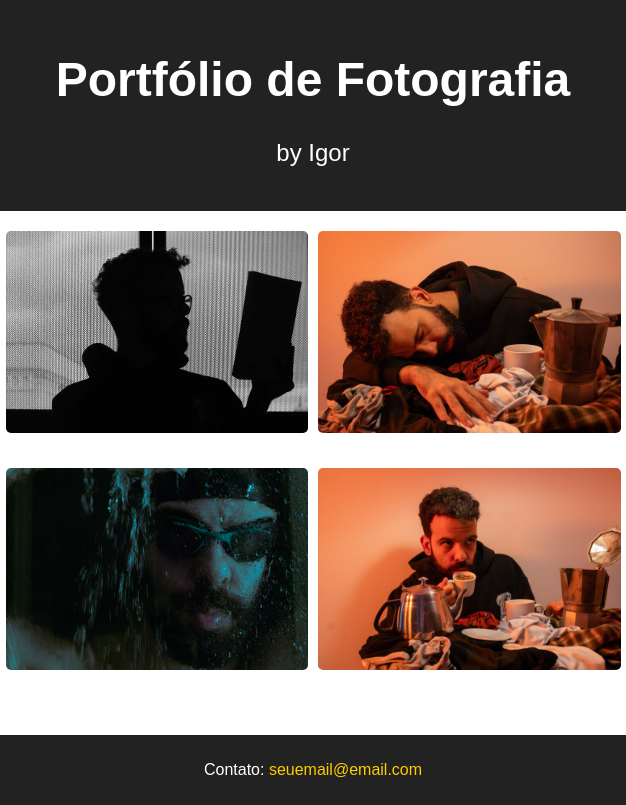
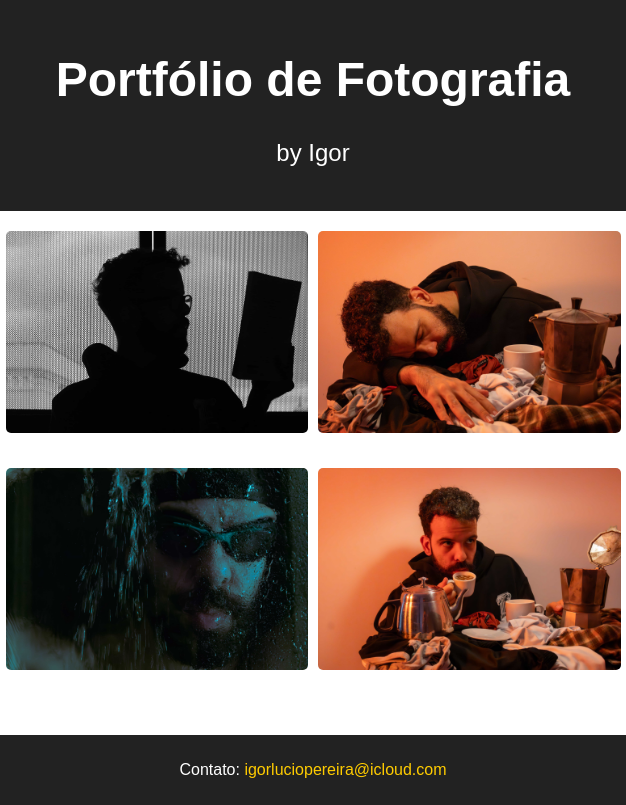
Before and after one commit to igorluciopereira/portfolio, a plain HTML site: page index.html in a window 1280 px wide. Shown: the full height of the page, 327-953 px from the left. Drawn offline with Linux system fonts and the light colour scheme; grey boxes are pictures that could not be loaded.

Commit message:
Update index.html

```diff
--- a/index.html
+++ b/index.html
@@ -56,7 +56,7 @@
         <img src="foto8.jpg" alt="Foto 8">
     </div>
     <footer>
-        <p>Contato: <a href="mailto:igorluciopereira@icloud.com">seuemail@email.com</a></p>
+    <p>Contato: <a href="mailto:igorluciopereira@icloud.com">igorluciopereira@icloud.com</a></p>
     </footer>
 </body>
 </html>
```
